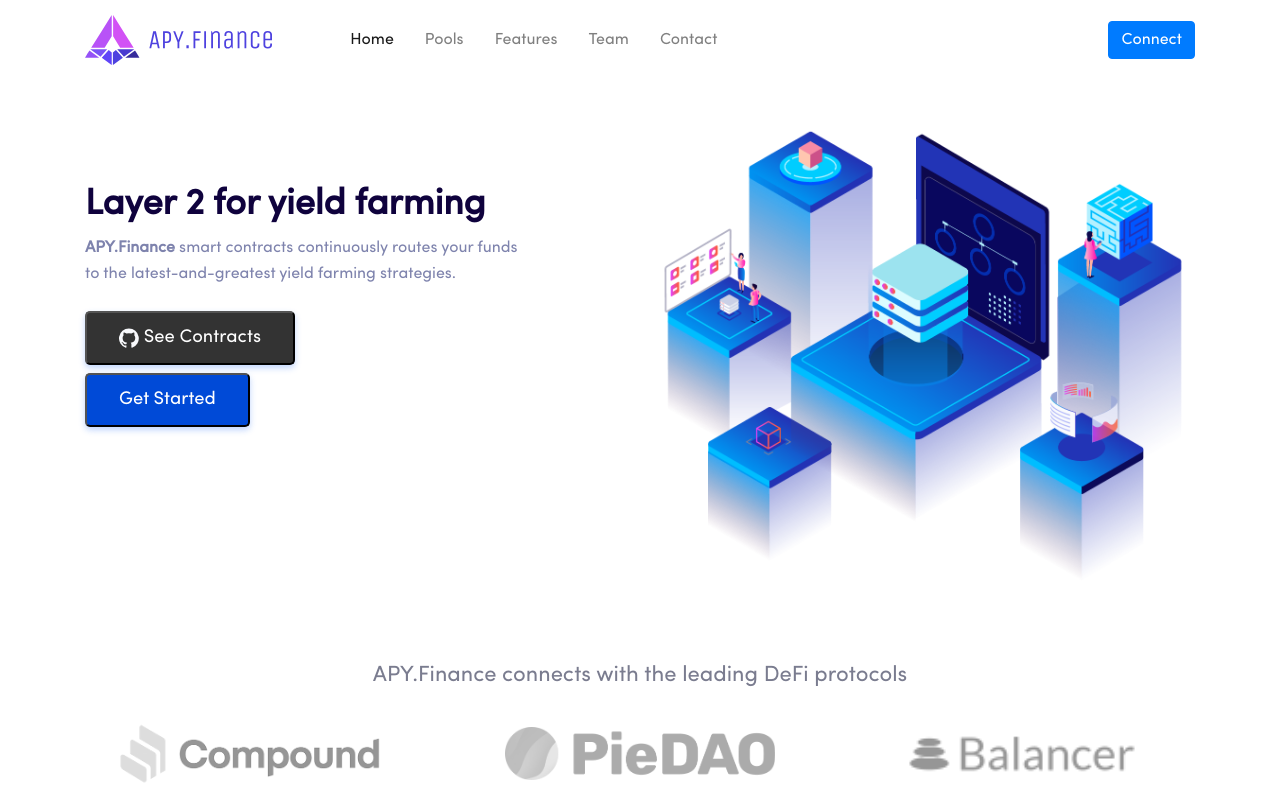
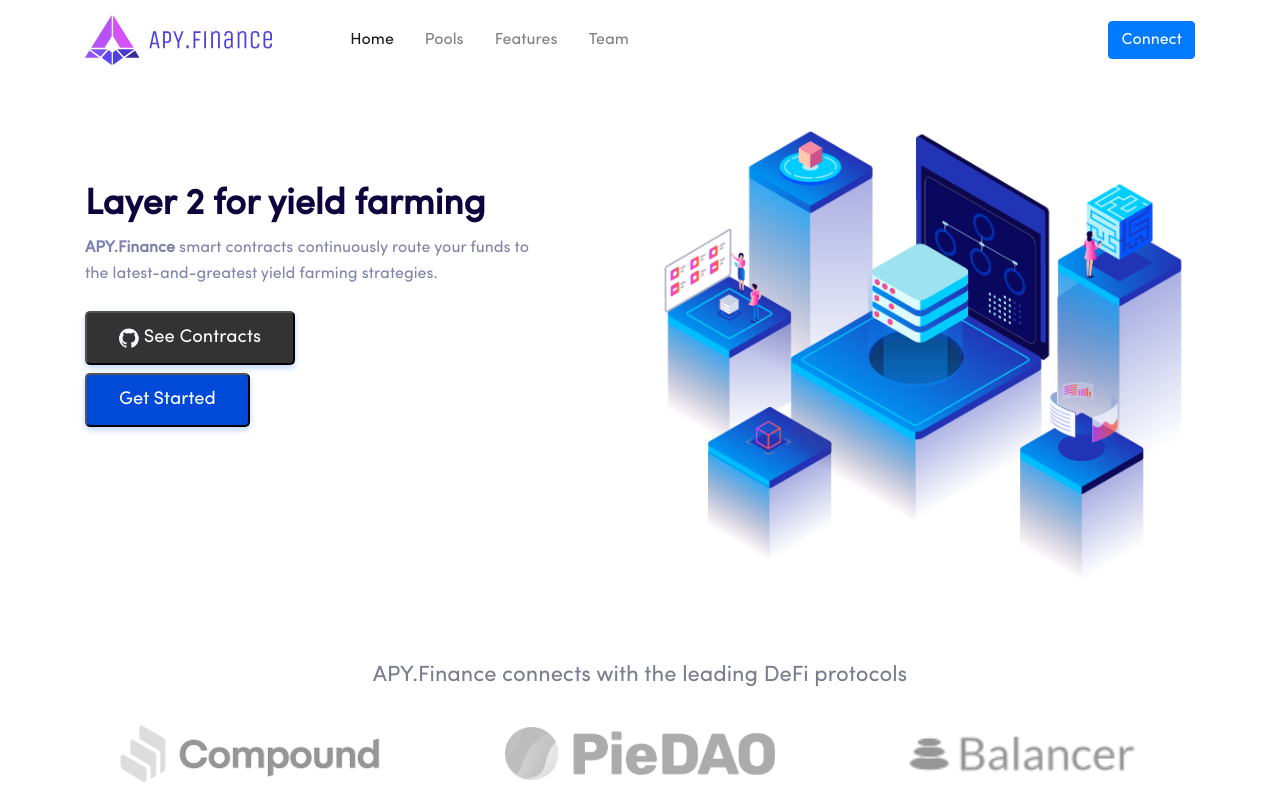
Before and after one commit to opz/DALP-frontend, a React (Create React App) app: page / in a window 1280 px wide. Shown: the top 800 px of the page. Built offline with nearby package versions, Linux system fonts and the light colour scheme; what web3modal would draw is missing.

Commit message:
Update copy and remove contact section from navbar

```diff
--- a/src/components/elements/PoolAllocation.jsx
+++ b/src/components/elements/PoolAllocation.jsx
@@ -119,7 +119,7 @@ const PoolAllocation = () => {
           {token0 === zeroAddress && token1 === zeroAddress ? (
             <StyledRow className="row">
               <div className="col-md-12 d-flex align-items-center justify-content-between">
-                <h2>DALP is not invested in a pool</h2>
+                <h2>APY.Finance is not invested in a pool</h2>
               </div>
             </StyledRow>
           ) : (
--- a/src/components/layout/Header.jsx
+++ b/src/components/layout/Header.jsx
@@ -67,11 +67,6 @@ const Header = ({ location, history }) => {
                   Team
                 </AnchorLink>
               </li>
-              <li className="nav-item">
-                <AnchorLink href="#contact" className="nav-link">
-                  Contact
-                </AnchorLink>
-              </li>
             </ul>
           )}
           {isDashboard && <DemoSwitch />}
--- a/src/components/layout/Team.jsx
+++ b/src/components/layout/Team.jsx
@@ -32,7 +32,7 @@ const Team = () => {
           <p className={cn("mt-3", "text-center")}>
             <b>Sunil Srivatsa</b>
             <br />
-            DeFi Strategy Advisor
+            DeFi Strategist
           </p>
         </Col>
       </Row>
--- a/src/components/pages/Home.jsx
+++ b/src/components/pages/Home.jsx
@@ -29,7 +29,7 @@ const Home = () => (
           <h1>Layer 2 for yield farming</h1>
           <h4>
             <p>
-              <b>APY.Finance</b> smart contracts continuously routes your funds to the latest-and-greatest yield farming strategies.
+              <b>APY.Finance</b> smart contracts continuously route your funds to the latest-and-greatest yield farming strategies.
             </p>
           </h4>
           <div className={cn(full, leftLeft, noMarginPad)}>
```
